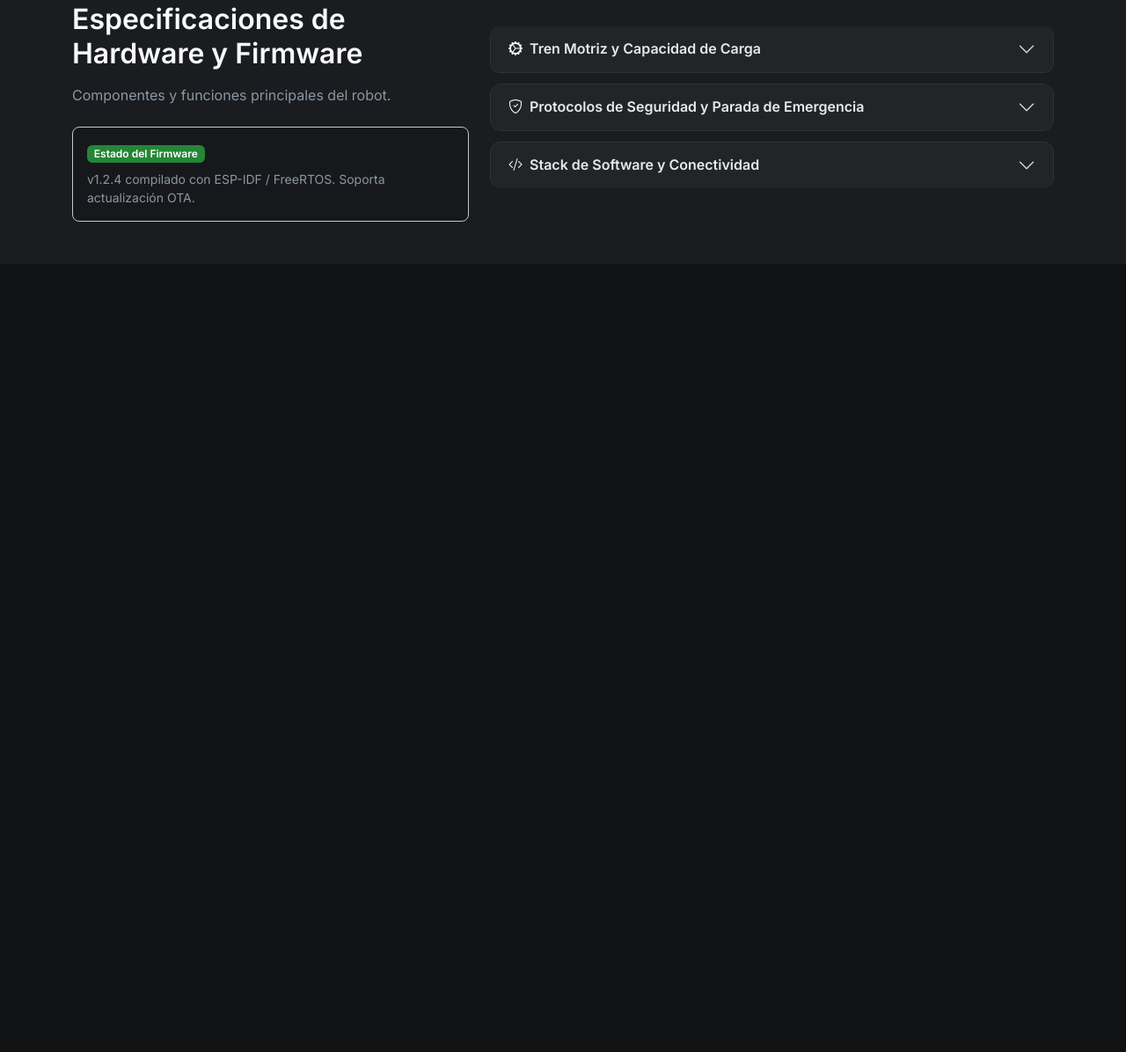
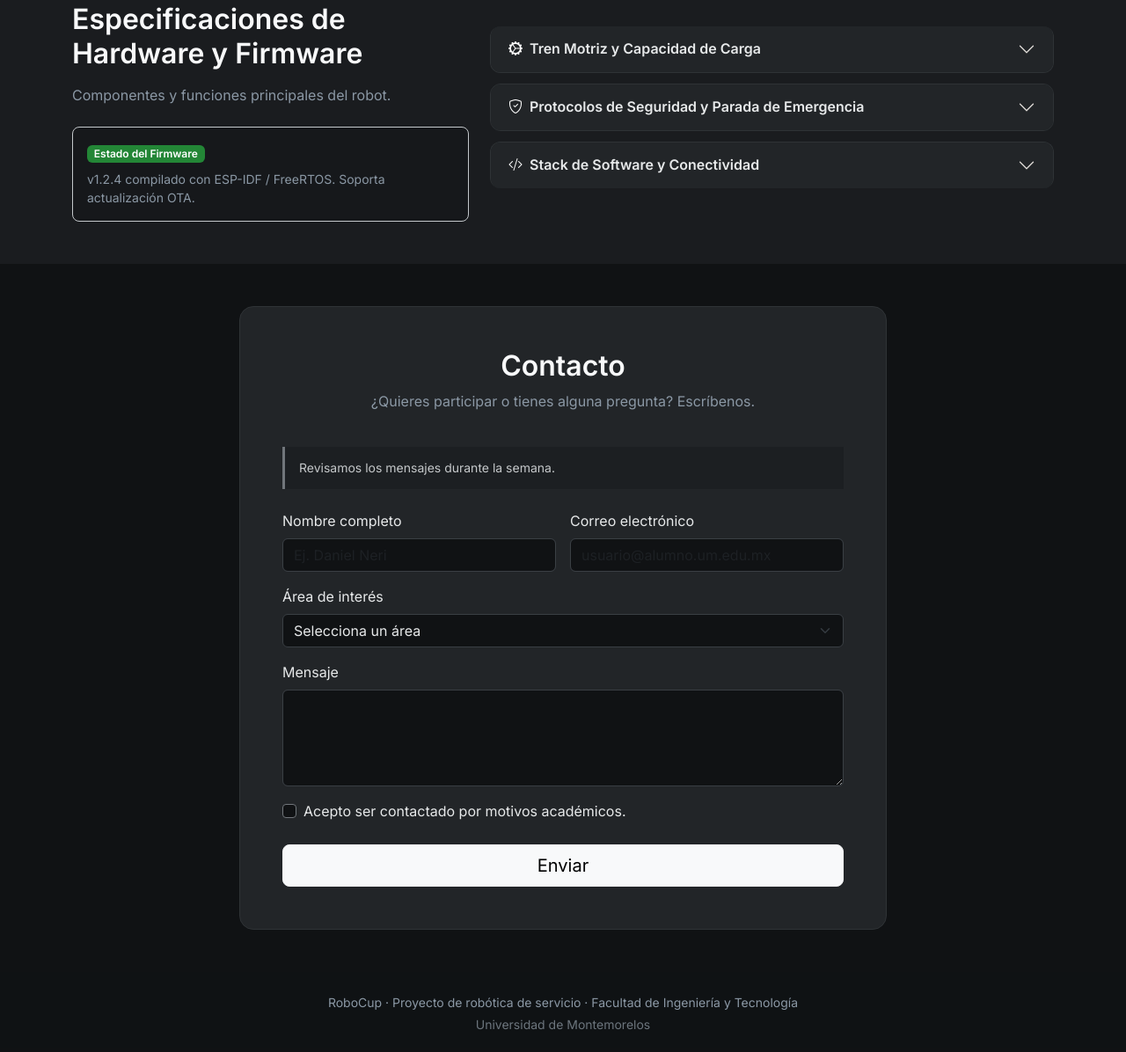
Before and after one commit to ImAleito/robotica-landing, a plain HTML site: page index.html in a window 1280 px wide. Shown: the part 1604-2800 px from the top of the page at 88% size. Before the commit the page ends 1904 px from the top, so only its background shows below. Drawn offline with nearby package versions, Linux system fonts and the light colour scheme.

Commit message:
agrega contacto y validacion

```diff
--- a/css/styles.css
+++ b/css/styles.css
@@ -64,7 +64,8 @@
 #inicio,
 #robot,
 #galeria,
-#specs {
+#specs,
+#contacto {
   scroll-margin-top: 5rem;
 }
 
@@ -101,6 +102,59 @@
   color: #ffffff;
 }
 
+.contact-card,
+.contact-card:hover {
+  transform: none;
+  border-color: #2f3336;
+  box-shadow: none;
+  transition: none;
+}
+
+.contact-note {
+  padding: 0.85rem 1rem;
+  color: #c5c8ca;
+  background-color: #1c1f22;
+  border-left: 3px solid #71767b;
+}
+
+.contact-form .form-label,
+.contact-form .form-check-label {
+  color: #e7e9ea;
+}
+
+.contact-form .form-control,
+.contact-form .form-select {
+  color: #e7e9ea;
+  background-color: #101214;
+  border-color: #3a3f44;
+}
+
+.contact-form .form-control:focus,
+.contact-form .form-select:focus {
+  border-color: #aeb3b7;
+  box-shadow: 0 0 0 0.2rem rgba(215, 217, 218, 0.16);
+}
+
+.contact-form .form-check-input {
+  background-color: #101214;
+  border-color: #71767b;
+}
+
+.contact-form .form-check-input:checked {
+  background-color: #d7d9da;
+  border-color: #d7d9da;
+}
+
+.contact-success {
+  padding: 0.85rem 1rem;
+  color: #ffffff;
+  background-color: #238636;
+}
+
+#mainNav.navbar-dark .navbar-nav .nav-link,
+#mainNav.navbar-dark .navbar-nav .nav-link:visited,
+#mainNav.navbar-dark .navbar-nav .nav-link:hover,
+#mainNav.navbar-dark .navbar-nav .nav-link:focus,
 #mainNav.navbar-dark .navbar-nav .nav-link.active {
   color: #ffffff !important;
   transition: none;
--- a/index.html
+++ b/index.html
@@ -207,6 +207,96 @@
     </div>
   </section>
 
+  <!-- contacto -->
+  <section class="py-5" id="contacto">
+    <div class="container">
+      <div class="row justify-content-center">
+        <div class="col-12 col-md-10 col-lg-8">
+          <div class="card card-tech contact-card p-4 p-md-5">
+            <div class="text-center mb-4">
+              <h2 class="fw-bold text-light">Contacto</h2>
+              <p class="text-muted-custom">¿Quieres participar o tienes alguna pregunta? Escríbenos.</p>
+            </div>
+
+            <p class="contact-note small mb-4">Revisamos los mensajes durante la semana.</p>
+            <div class="contact-success mb-4" id="formSuccess" role="status" aria-live="polite" hidden>
+              Gracias por escribirnos. Tu mensaje ha sido validado.
+            </div>
+
+            <form class="needs-validation contact-form" id="contactForm" novalidate>
+              <div class="row g-3">
+                <div class="col-12 col-sm-6">
+                  <label class="form-label" for="nombre">Nombre completo</label>
+                  <input class="form-control" id="nombre" name="nombre" type="text" placeholder="Ej. Daniel Neri" minlength="3" autocomplete="name" required>
+                  <div class="invalid-feedback">Escribe tu nombre (mínimo 3 caracteres).</div>
+                </div>
+                <div class="col-12 col-sm-6">
+                  <label class="form-label" for="correo">Correo electrónico</label>
+                  <input class="form-control" id="correo" name="correo" type="email" placeholder="usuario@alumno.um.edu.mx" autocomplete="email" required>
+                  <div class="invalid-feedback">Escribe un correo válido.</div>
+                </div>
+                <div class="col-12">
+                  <label class="form-label" for="interes">Área de interés</label>
+                  <select class="form-select" id="interes" name="interes" required>
+                    <option value="" selected disabled>Selecciona un área</option>
+                    <option value="hardware">Hardware y sensores</option>
+                    <option value="firmware">Firmware</option>
+                    <option value="interfaz">Interfaz web</option>
+                    <option value="pruebas">Pruebas</option>
+                  </select>
+                  <div class="invalid-feedback">Selecciona un área de interés.</div>
+                </div>
+                <div class="col-12">
+                  <label class="form-label" for="mensaje">Mensaje</label>
+                  <textarea class="form-control" id="mensaje" name="mensaje" rows="4" minlength="10" required></textarea>
+                  <div class="invalid-feedback">El mensaje debe tener al menos 10 caracteres.</div>
+                </div>
+                <div class="col-12">
+                  <div class="form-check">
+                    <input class="form-check-input" id="aceptoPolitica" name="aceptoPolitica" type="checkbox" required>
+                    <label class="form-check-label" for="aceptoPolitica">Acepto ser contactado por motivos académicos.</label>
+                    <div class="invalid-feedback">Debes aceptar para continuar.</div>
+                  </div>
+                </div>
+                <div class="col-12 mt-4">
+                  <button class="btn btn-light btn-lg w-100" type="submit">Enviar</button>
+                </div>
+              </div>
+            </form>
+          </div>
+        </div>
+      </div>
+    </div>
+  </section>
+
+  <!-- pie -->
+  <footer class="py-4 bg-dark-glass">
+    <div class="container text-center">
+      <p class="text-muted-custom small mb-1">RoboCup · Proyecto de robótica de servicio · Facultad de Ingeniería y Tecnología</p>
+      <p class="text-secondary small mb-0">Universidad de Montemorelos</p>
+    </div>
+  </footer>
+
   <script src="https://cdn.jsdelivr.net/npm/bootstrap@5.3.3/dist/js/bootstrap.bundle.min.js"></script>
+  <script>
+    (() => {
+      const form = document.querySelector('#contactForm')
+      const successMessage = document.querySelector('#formSuccess')
+
+      form.addEventListener('submit', event => {
+        event.preventDefault()
+        form.classList.add('was-validated')
+
+        if (!form.checkValidity()) {
+          event.stopPropagation()
+          return
+        }
+
+        successMessage.hidden = false
+        form.reset()
+        form.classList.remove('was-validated')
+      })
+    })()
+  </script>
 </body>
 </html>
```
